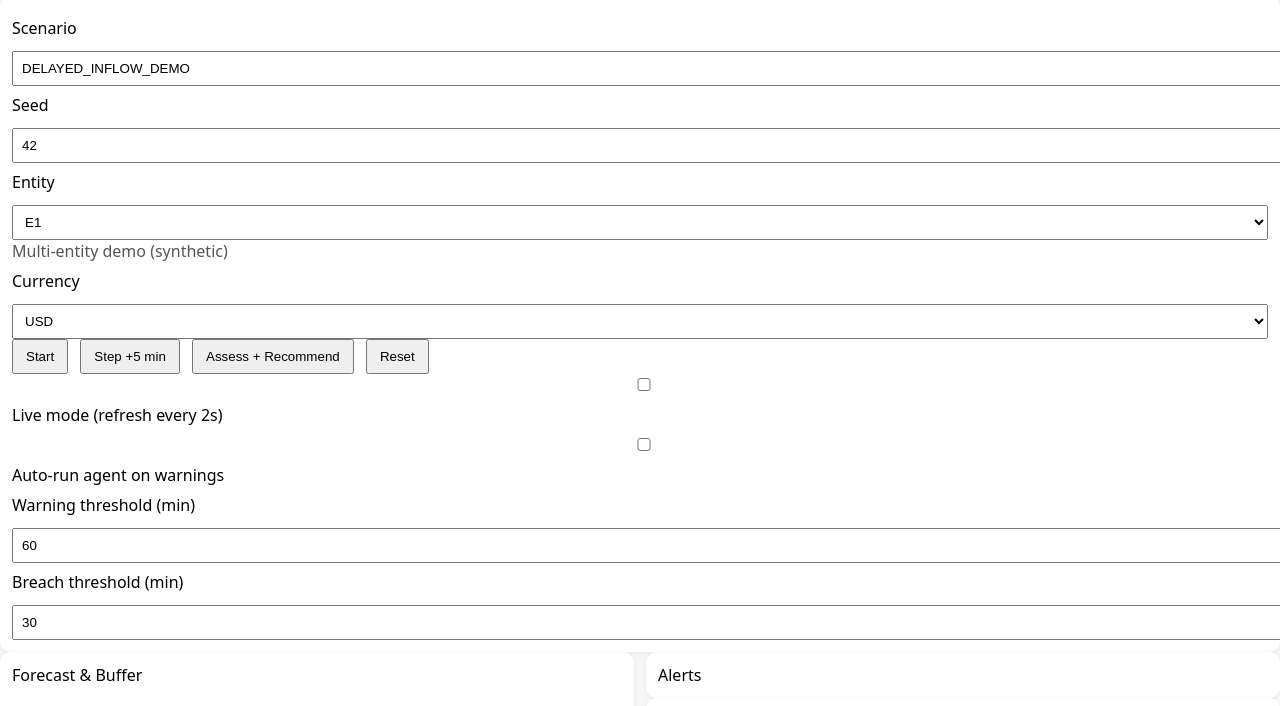
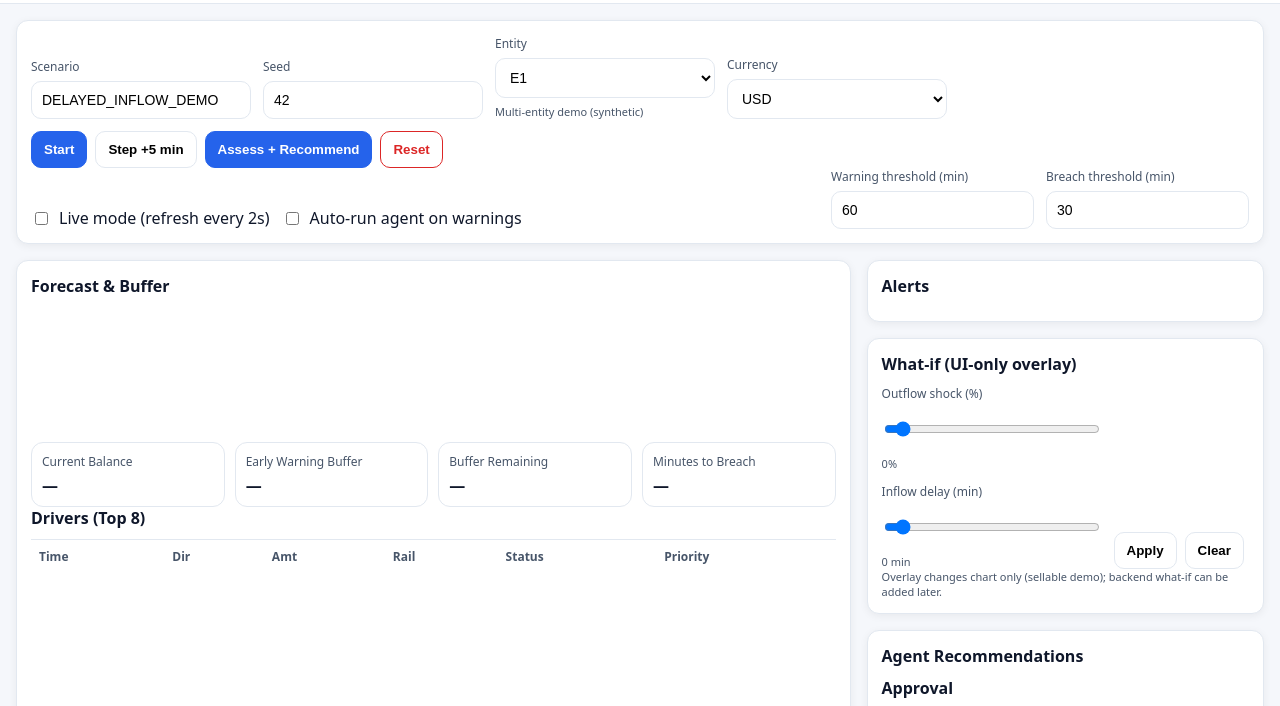
Before and after one commit to vivudhbhatia/intraday-agentic-demo, a plain HTML site: page ui/index.html in a window 1280 px wide. Shown: the part 69-775 px from the top of the page. Drawn offline with nearby package versions, Linux system fonts and the light colour scheme.

Commit message:
Update styles.css

```diff
--- a/ui/styles.css
+++ b/ui/styles.css
@@ -1,9 +1,65 @@
-body { font-family: system-ui, Arial, sans-serif; margin: 0; background: #f6f7f9; }
-.wrap { max-width: 1200px; margin: 20px auto; padding: 0 12px; }
-.grid { display: grid; grid-template-columns: 1fr 1fr; gap: 12px; }
-.card { background: #fff; border-radius: 10px; padding: 12px; box-shadow: 0 1px 4px rgba(0,0,0,0.08); }
-label { display: block; margin: 8px 0; }
-input, select { width: 100%; padding: 8px; margin-top: 4px; }
-button { padding: 8px 12px; margin-right: 8px; }
-pre { background: #0b1020; color: #e8e8e8; padding: 10px; border-radius: 8px; overflow: auto; max-height: 320px; }
-.hint { color: #555; }
+:root{
+  --bg:#f5f7fb;
+  --card:#fff;
+  --ink:#0f172a;
+  --muted:#475569;
+  --line:#e2e8f0;
+  --ok:#16a34a;
+  --warn:#f59e0b;
+  --bad:#dc2626;
+  --primary:#2563eb;
+}
+
+*{box-sizing:border-box}
+body{margin:0;font-family:system-ui,Segoe UI,Roboto,Arial;background:var(--bg);color:var(--ink)}
+.topbar{display:flex;justify-content:space-between;align-items:center;padding:14px 16px;background:#fff;border-bottom:1px solid var(--line)}
+.title{font-size:20px;font-weight:800}
+.subtitle{font-size:12px;color:var(--muted)}
+.pill{padding:6px 10px;border-radius:999px;border:1px solid var(--line);font-weight:700}
+
+.card{background:var(--card);border:1px solid var(--line);border-radius:12px;box-shadow:0 2px 8px rgba(2,6,23,0.06)}
+.controls{margin:16px;padding:12px}
+.row{display:flex;gap:12px;align-items:flex-end;flex-wrap:wrap}
+.field{display:flex;flex-direction:column;gap:6px;min-width:220px}
+.field.small{min-width:180px}
+.field label{font-size:12px;color:var(--muted)}
+.field input, .field select{
+  border:1px solid var(--line);border-radius:10px;padding:10px 10px;font-size:14px;background:#fff
+}
+.hint{font-size:11px;color:var(--muted)}
+.btns{display:flex;gap:8px;align-items:center}
+.btn{border:1px solid var(--line);background:#fff;border-radius:10px;padding:10px 12px;cursor:pointer;font-weight:700}
+.btn.primary{background:var(--primary);border-color:var(--primary);color:#fff}
+.btn.danger{background:#fff;border-color:var(--bad);color:var(--bad)}
+.toggle{display:flex;align-items:center;gap:8px}
+.spacer{flex:1}
+
+.grid{display:grid;grid-template-columns: 2.1fr 1fr;gap:16px;padding:0 16px 16px}
+.stack{display:flex;flex-direction:column;gap:16px}
+
+.card{padding:14px}
+.card-title{font-weight:800;margin-bottom:10px}
+
+.kpis{display:grid;grid-template-columns: repeat(4, 1fr);gap:10px;margin-top:10px}
+.kpi{border:1px solid var(--line);border-radius:12px;padding:10px}
+.kpi-label{font-size:12px;color:var(--muted)}
+.kpi-value{font-size:16px;font-weight:900;margin-top:4px}
+
+.tbl{width:100%;border-collapse:collapse}
+.tbl th,.tbl td{border-top:1px solid var(--line);padding:8px;font-size:12px}
+.tbl th{text-align:left;color:var(--muted);font-weight:800}
+
+.alerts{display:flex;flex-direction:column;gap:8px}
+.alert{border:1px solid var(--line);border-radius:12px;padding:10px}
+.alert.ok{border-color:rgba(22,163,74,0.35)}
+.alert.warn{border-color:rgba(245,158,11,0.45)}
+.alert.bad{border-color:rgba(220,38,38,0.45)}
+.alert .t{font-weight:900}
+.alert .d{font-size:12px;color:var(--muted);margin-top:4px}
+
+.pre{background:#0b1220;color:#e5e7eb;border-radius:12px;padding:12px;overflow:auto;max-height:160px;font-size:12px}
+.actionCard{border:1px solid var(--line);border-radius:12px;padding:10px;margin-bottom:8px}
+.actionTop{display:flex;justify-content:space-between;gap:10px;align-items:center}
+.actionName{font-weight:900}
+.actionWhy{font-size:12px;color:var(--muted);margin-top:6px}
+.actionBtn{margin-top:8px}
```
